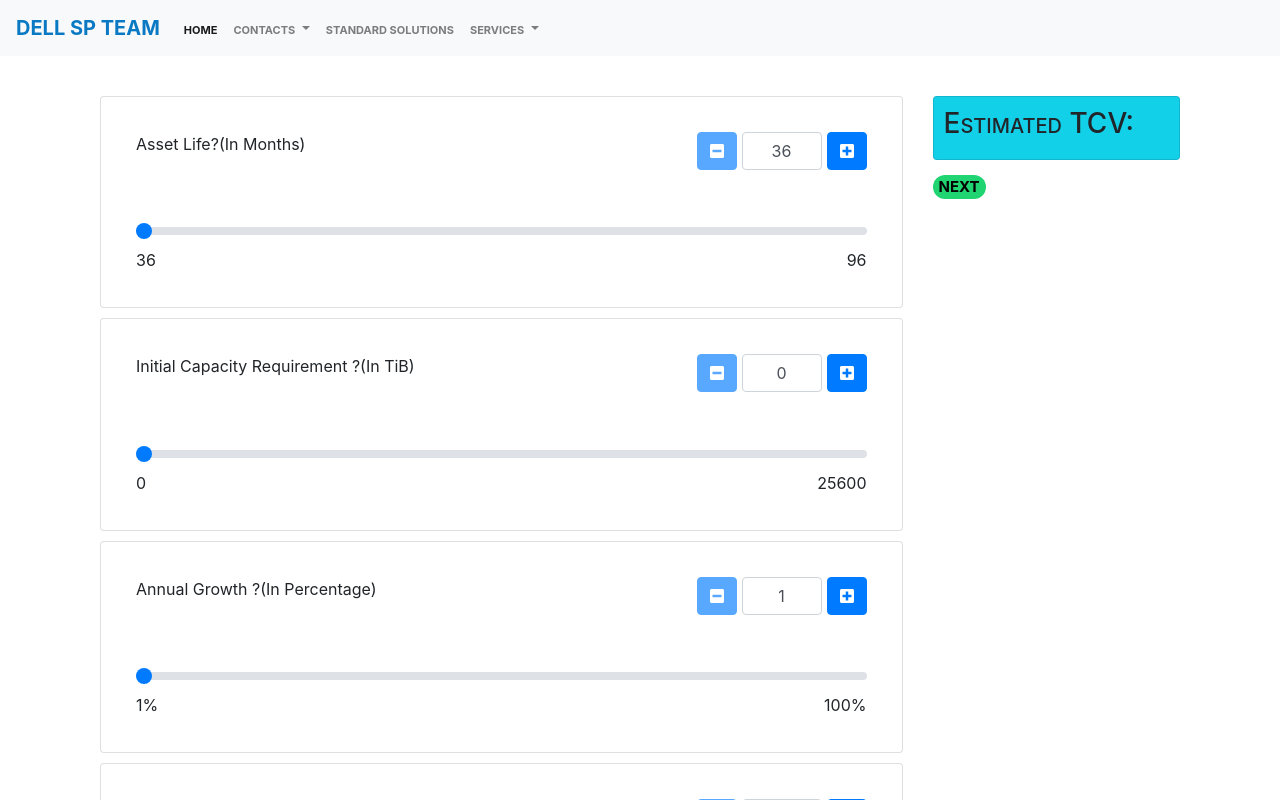
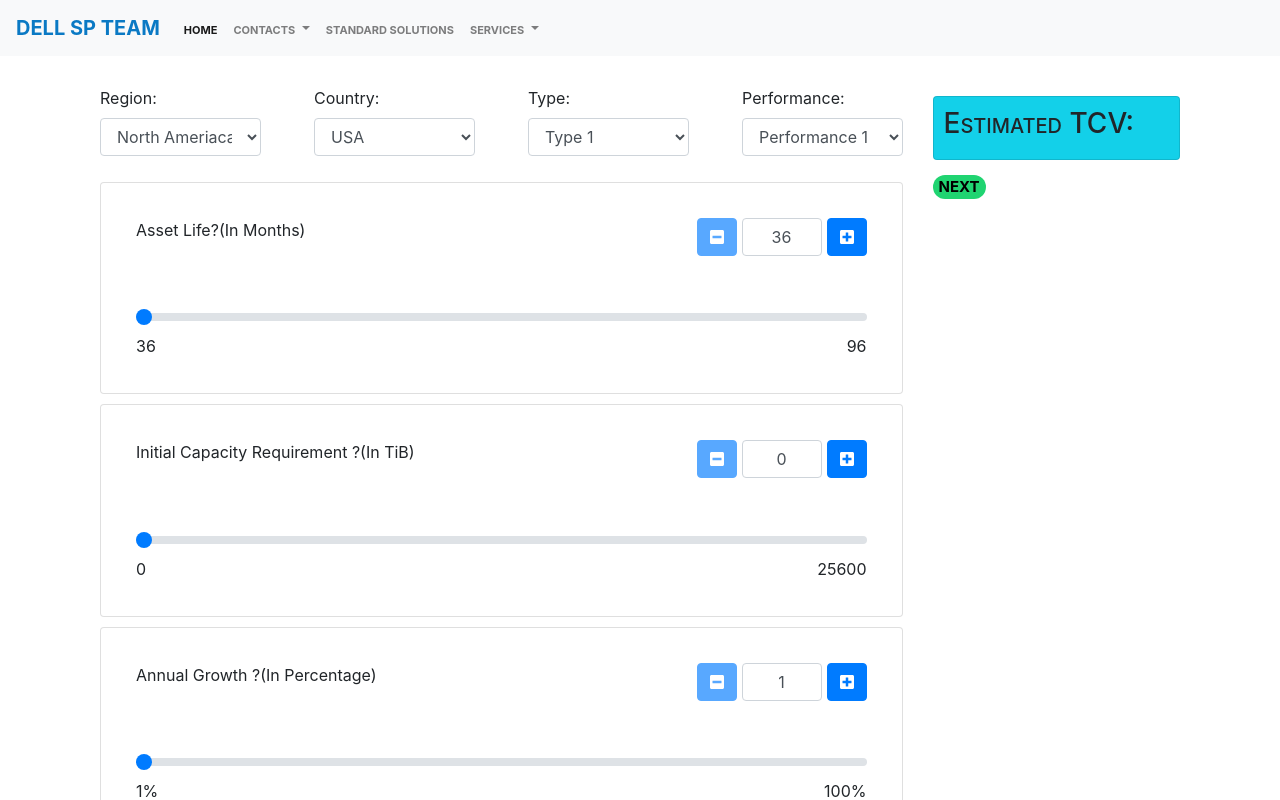
Before and after one commit to gaurav-kispotta/ProductifyMe.github.io, an Angular app: page /service/storage in a window 1280 px wide. Shown: the top 800 px of the page. Built offline with nearby package versions, Linux system fonts and the light colour scheme.

Commit message:
Dropdown inputs for service > storage

```diff
--- a/src/app/quotes/quote-questions-list/quote-questions-list.component.css
+++ b/src/app/quotes/quote-questions-list/quote-questions-list.component.css
@@ -1,3 +1,7 @@
 .card quote-card{
     background-color: lightskyblue;
 }
+
+.select-options {
+    width: 20%;
+}
--- a/src/app/quotes/quote-questions-list/quote-questions-list.component.html
+++ b/src/app/quotes/quote-questions-list/quote-questions-list.component.html
@@ -1,4 +1,42 @@
 
+<div>
+    <div class="d-flex justify-content-between">
+        <div class="form-group select-options">
+            <label for="region">Region:</label>
+            <select class="form-control" id="region">
+              <option value="na">North Ameriaca</option>
+              <option value="sa">South America</option>
+              <option value="europe">European</option>
+              <option value="mear">Middle East Asian Region</option>
+            </select>
+        </div>
+        <div class="form-group select-options">
+            <label for="country">Country:</label>
+            <select class="form-control" id="country">
+              <option value="usa">USA</option>
+              <option value="br">Brazil</option>
+            </select>
+        </div>
+        <div class="form-group select-options">
+            <label for="type">Type:</label>
+            <select class="form-control" id="type">
+              <option value="t1">Type 1</option>
+              <option value="t2">Type 2</option>
+              <option value="t3">Type 3</option>
+              <option value="t4">Type 4</option>
+            </select>
+        </div>
+        <div class="form-group select-options">
+            <label for="performance">Performance:</label>
+            <select class="form-control" id="performance">
+              <option value="p1">Performance 1</option>
+              <option value="p2">Performance 2</option>
+              <option value="p3">Performance 3</option>
+              <option value="p4">Performance 4</option>
+            </select>
+        </div>
+    </div>
+</div>
 <div class="card quote-card" *ngFor="let q of getQuestionsList(); let i = index">
     <app-quote-questions
         [collectionIndex]="i"
```
